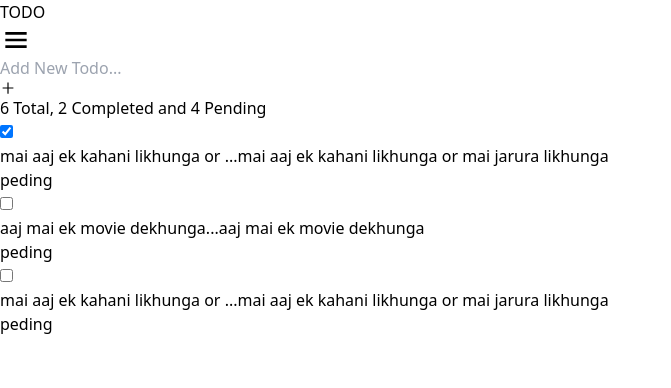
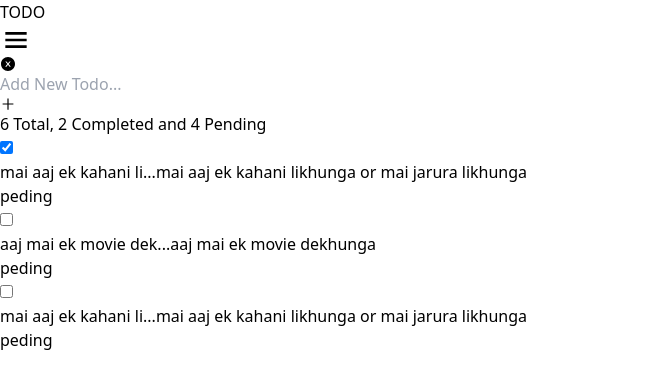
Before and after one commit to rajnirala4104/MyFaaltuChije, a React (Vite) app in the folder learningTypeScript/typeWithReact/TODO_WEB_APPLICATION/: page / in a window 1280 px wide. Both pictures are taken after a click on the checkbox 6 px from the left and 131 px from the top of the page. Shown: the top 388 px of the page, without its empty margins (0-671 px from the left). Built offline with nearby package versions, Linux system fonts and the light colour scheme.

Commit message:
build task popup functionality

```diff
--- a/learningTypeScript/typeWithReact/TODO_WEB_APPLICATION/src/App.tsx
+++ b/learningTypeScript/typeWithReact/TODO_WEB_APPLICATION/src/App.tsx
@@ -6,7 +6,7 @@ import { TaskInfoProvider } from './context'
 
 function App() {
 
-  const [taskPopup, setTaskPopup] = useState(true)
+  const [taskPopup, setTaskPopup] = useState<boolean>(false)
 
   return (
     <Fragment>
--- a/learningTypeScript/typeWithReact/TODO_WEB_APPLICATION/src/components/SingleTaskCard.tsx
+++ b/learningTypeScript/typeWithReact/TODO_WEB_APPLICATION/src/components/SingleTaskCard.tsx
@@ -5,13 +5,13 @@ import { TaskInfoProvider } from '../context'
 
 export const SingleTaskCard: React.FC<SingleTaskCardProp> = (props) => {
 
-  // const { taskPopup, setTaskPopup } = useContext(TaskInfoProvider)
-  // console.log(taskPopup)
+  const { taskPopup, setTaskPopup } = useContext(TaskInfoProvider)
 
   return (
     <React.Fragment>
-      <div className='flex cursor-pointer hover:bg-green-100 transition duration-200 justify-between px-2 pr-4 rounded-md my-2 text-green-900 bg-white h-10 items-center'>
+      <div onClick={() => setTaskPopup(!taskPopup)} className='flex cursor-pointer hover:bg-green-100 transition duration-200 justify-between px-2 pr-4 rounded-md my-2 text-green-900 bg-white h-10 items-center'>
         <input type="checkbox" />
+        {/* <span>#</span> */}
         <article className='mx-2 text-start'>
           <span className='text-start lg:hidden'>{props.title.length >= 20 ? `${sliceingText(props.title)}...` : props.title}</span>
           <span className='text-start hidden lg:inline'>{props.title}</span>
--- a/learningTypeScript/typeWithReact/TODO_WEB_APPLICATION/src/components/TaskContainer.tsx
+++ b/learningTypeScript/typeWithReact/TODO_WEB_APPLICATION/src/components/TaskContainer.tsx
@@ -5,6 +5,7 @@ import { taskStatus } from '../interfaces'
 export const TaskContainer = () => {
   return (
     <React.Fragment>
+
       <section className='py-1 bg-green-400 rounded-md h-full text-slate-800 m-1'>
         <div className="main  rounded-md m-2">
           <div className="title bg-green-100 py-1 px-2 text-green-900 rounded-md mb-3">
--- /dev/null
+++ b/learningTypeScript/typeWithReact/TODO_WEB_APPLICATION/src/components/TaskPopupComp.tsx
@@ -0,0 +1,18 @@
+import React, { useContext } from 'react'
+import { TaskInfoProvider } from '../context'
+import { CloseIcon } from '../icons/CloseIcon'
+
+export const TaskPopupComp = () => {
+
+  const { taskPopup, setTaskPopup } = useContext(TaskInfoProvider)
+
+  return (
+    <React.Fragment>
+      <div className='fixed top-0 w-full h-screen bg-[rgba(0,0,0,0.49)] flex justify-center items-center '>
+        <div className='bg-white relative rounded-lg shadow-lg w-[76%] h-[60%] flex justify-center items-center'>
+          <CloseIcon classes={'text-2xl absolute top-[2%] left-[86%] cursor-pointer text-green-900 hover:text-green-800'} eventHandler={() => setTaskPopup(!taskPopup)} />
+        </div>
+      </div>
+    </React.Fragment>
+  )
+}
--- a/learningTypeScript/typeWithReact/TODO_WEB_APPLICATION/src/components/index.ts
+++ b/learningTypeScript/typeWithReact/TODO_WEB_APPLICATION/src/components/index.ts
@@ -1,3 +1,4 @@
 export * from './TaskInput'
 export * from './TaskContainer'
 export * from './SingleTaskCard'
+export * from './TaskPopupComp'
--- /dev/null
+++ b/learningTypeScript/typeWithReact/TODO_WEB_APPLICATION/src/icons/CloseIcon.tsx
@@ -0,0 +1,8 @@
+import React from 'react'
+import { CLASS } from '../interfaces'
+
+export const CloseIcon: React.FC<CLASS> = (props) => {
+  return (
+    <svg stroke="currentColor" onClick={() => props.eventHandler()} className={props.classes} fill="currentColor" strokeWidth="0" viewBox="0 0 1024 1024" height="1em" width="1em" xmlns="http://www.w3.org/2000/svg"><path d="M512 64C264.6 64 64 264.6 64 512s200.6 448 448 448 448-200.6 448-448S759.4 64 512 64zm165.4 618.2l-66-.3L512 563.4l-99.3 118.4-66.1.3c-4.4 0-8-3.5-8-8 0-1.9.7-3.7 1.9-5.2l130.1-155L340.5 359a8.32 8.32 0 0 1-1.9-5.2c0-4.4 3.6-8 8-8l66.1.3L512 464.6l99.3-118.4 66-.3c4.4 0 8 3.5 8 8 0 1.9-.7 3.7-1.9 5.2L553.5 514l130 155c1.2 1.5 1.9 3.3 1.9 5.2 0 4.4-3.6 8-8 8z"></path></svg>
+  )
+}
--- a/learningTypeScript/typeWithReact/TODO_WEB_APPLICATION/src/icons/NavMenuIcon.tsx
+++ b/learningTypeScript/typeWithReact/TODO_WEB_APPLICATION/src/icons/NavMenuIcon.tsx
@@ -1,9 +1,5 @@
 import * as React from "react";
-
-interface CLASS {
-  classes: string,
-  eventHandler(): void
-}
+import { CLASS } from "../interfaces";
 
 export const NavMenu: React.FC<CLASS> = (props) => {
   return <svg fontSize='2rem' onClick={() => props.eventHandler()} className={props.classes} stroke="currentColor" fill="currentColor" strokeWidth={0} viewBox="0 0 24 24" height="1em" width="2rem"><path d="M4 6H20V8H4zM4 11H20V13H4zM4 16H20V18H4z" /></svg>;
--- a/learningTypeScript/typeWithReact/TODO_WEB_APPLICATION/src/interfaces/index.ts
+++ b/learningTypeScript/typeWithReact/TODO_WEB_APPLICATION/src/interfaces/index.ts
@@ -13,3 +13,8 @@ export interface taskPopupInterface {
   taskPopup: boolean,
   setTaskPopup: (STR: boolean) => void
 }
+
+export interface CLASS {
+  classes: string,
+  eventHandler: () => void
+}
--- a/learningTypeScript/typeWithReact/TODO_WEB_APPLICATION/src/page/Home.tsx
+++ b/learningTypeScript/typeWithReact/TODO_WEB_APPLICATION/src/page/Home.tsx
@@ -1,15 +1,21 @@
-import React from 'react'
-import { TaskContainer, TaskInput } from '../components'
+import React, { useContext } from 'react'
+import { TaskContainer, TaskInput, TaskPopupComp } from '../components'
+import { TaskInfoProvider } from '../context'
 
 export const Home = () => {
+
+  const { taskPopup, setTaskPopup } = useContext(TaskInfoProvider)
   return (
     <React.Fragment>
+
+      {taskPopup ? <TaskPopupComp /> : ""}
+
       <section className='w-full h-[90vh] flex justify-center items-center'>
         <div className="container  flex justify-start items-center mx-3 h-[95%] flex-col py-2">
           <div className='mt-2'>
             <TaskInput />
           </div>
-          <div className='my-3 w-full h-full border'>
+          <div className='my-3 w-full h-full'>
             <TaskContainer />
           </div>
         </div>
--- a/learningTypeScript/typeWithReact/TODO_WEB_APPLICATION/src/utils/index.ts
+++ b/learningTypeScript/typeWithReact/TODO_WEB_APPLICATION/src/utils/index.ts
@@ -1,3 +1,3 @@
 export const sliceingText = (sentence: string) => {
-  return sentence.slice(0, 30)
+  return sentence.slice(0, 20)
 }
```
